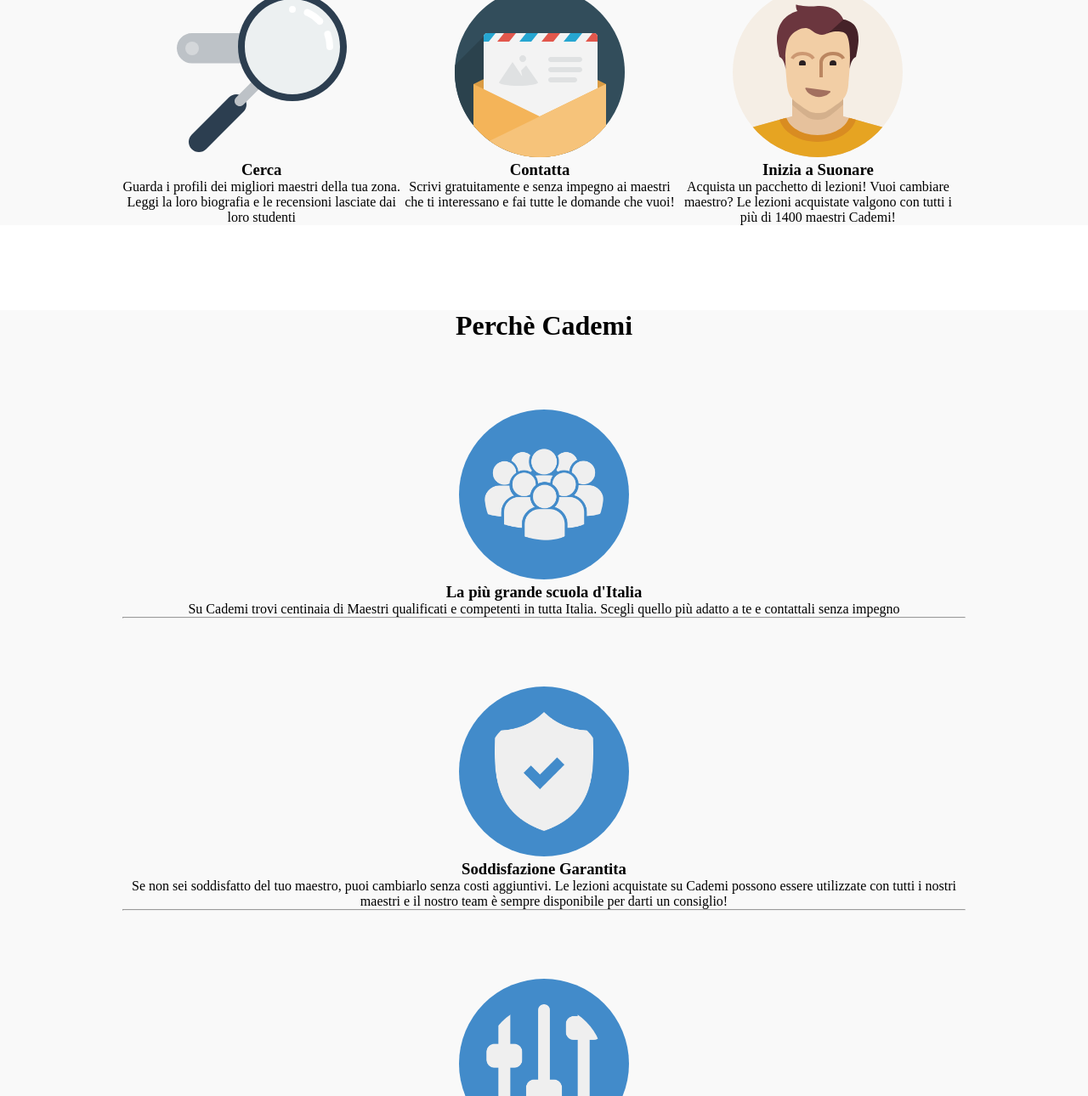
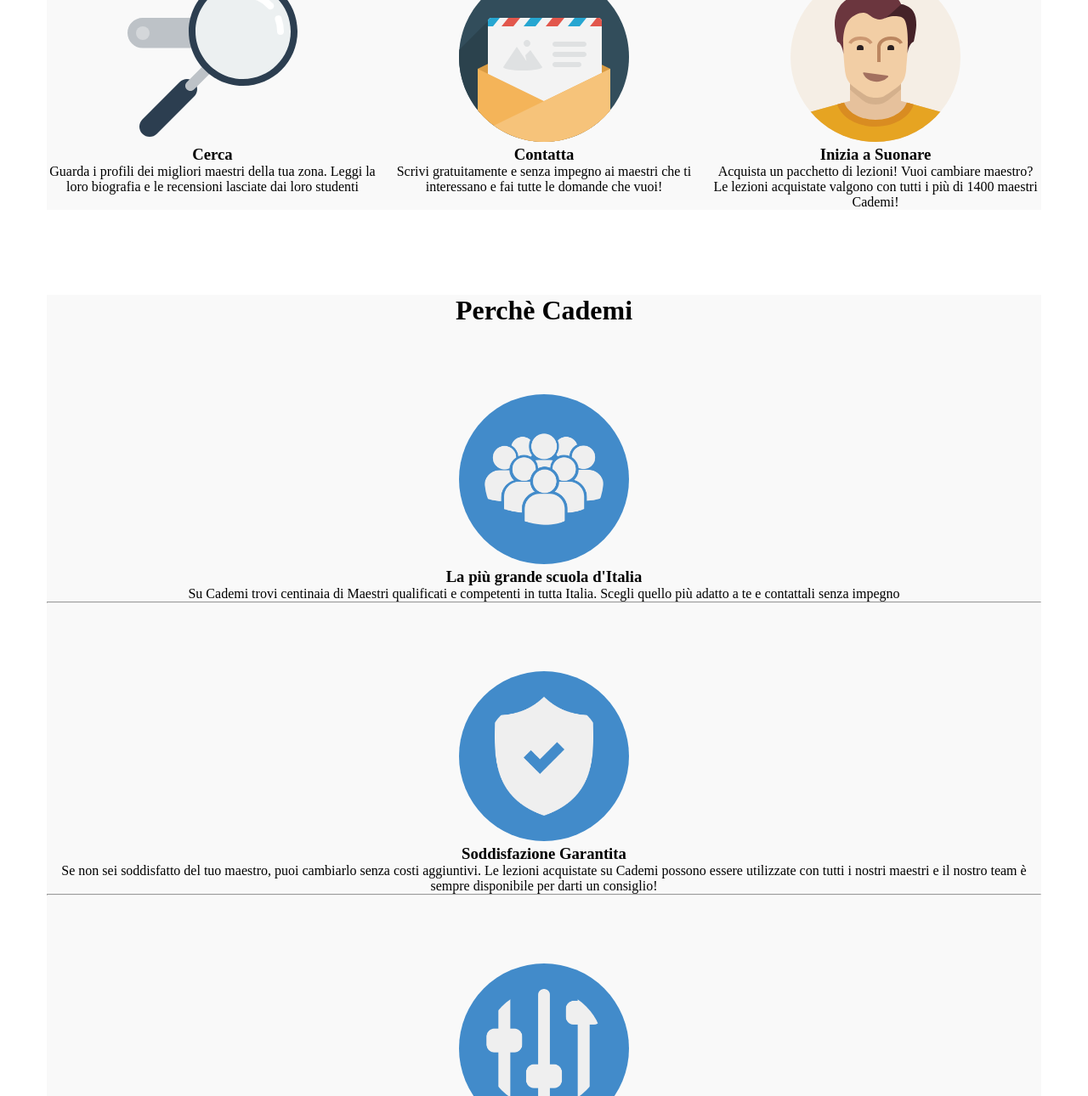
Before and after one commit to paoloferrari97/html-css-resp-wannabe-12bool, a plain HTML site: page index.html in a window 1280 px wide. Shown: the part 565-1855 px from the top of the page at 85% size. Drawn offline with Linux system fonts and the light colour scheme.

Commit message:
Metto classi  del framework nell'htmt

```diff
--- a/assets/css/framework.css
+++ b/assets/css/framework.css
@@ -4,10 +4,10 @@
     padding: 0;
 }
 
-/* .container{
+.container{
     max-width: 1170px;
     margin: 0 auto;
-} */
+}
 
 .row{
     width: 100%;
--- a/assets/css/style.css
+++ b/assets/css/style.css
@@ -1,16 +1,16 @@
 .row {
-  width: 992px;
+  /* width: 992px; */
   margin-left: auto;
   margin-right: auto;
   margin-top: 100px;
 }
 
 /* BLOCCO LEZIONI */
-#lezioni .row>.left,
+/* #lezioni .row>.left,
 #lezioni .row>.right {
   width: 50%;
   float: left;
-}
+} */
 
 #lezioni .row img {
   /* per centrare orizzontalmente */
@@ -24,12 +24,12 @@
 }
 
 /* BLOCCO STEPS */
-#steps .row>.left,
+/* #steps .row>.left,
 #steps .row>.central,
 #steps .row>.right {
   float: left;
   width: 33%;
-}
+} */
 
 #steps {
   text-align: center;
@@ -43,7 +43,7 @@
 #why .row>.first,
 #why .row>.second,
 #why .row>.third {
-  width: 100%;
+  /* width: 100%; */
   margin-top: 80px;
 }
 
@@ -54,11 +54,11 @@
 }
 
 /* COMMON */
-.row::after {
+/* .row::after {
   content: '';
   display: table;
   clear: both;
-}
+} */
 
 .container.grey {
   background-color: #f9f9f9;
@@ -68,6 +68,7 @@ img {
   height: 200px;
 }
 
-.clear {
+/* .clear {
   clear: both;
 }
+ */
--- a/index.html
+++ b/index.html
@@ -5,18 +5,18 @@
     <meta name="viewport" content="width=device-width, initial-scale=1.0">
     <link rel="stylesheet" href="./assets/css/framework.css">
     <link rel="stylesheet" href="./assets/css/style.css">
-    <title>Boolean aCademy</title>
+    <title>Boolean Academy</title>
   </head>
   <body>
     <div id="lezioni" class="container">
       <div class="row">
         <h1>Lezioni dove vuoi tu</h1>
-        <div class="left">
+        <div class="col-lg-6 col-md-12 col-xs-12"> <!-- left -->
           <img src="img/icon/maps.png" alt="">
           <h3>A casa tua</h3>
           Scegli il tuo maestro preferito e prenota la prima lezione a casa tua, a casa del maestro o nel suo studio
         </div>
-        <div class="right">
+        <div class="col-lg-6 col-md-12 col-xs-12"> <!-- right -->
           <img src="img/icon/screen.png" alt="">
           <h3>Online</h3>
           Impara senza muoverti da casa! Scegli da una vastissima lista di maestri abilitati all'insegnamento online, senza doverti preoccupare di distanze e spostamenti
@@ -27,17 +27,17 @@
     <div id="steps" class="container grey">
       <div class="row">
         <h1>Come Funziona</h1>
-        <div class="left">
+        <div class="col-lg-4 col-md-12 col-xs-12">
           <img src="img/search.svg" alt="">
           <h3>Cerca</h3>
           Guarda i profili dei migliori maestri della tua zona. Leggi la loro biografia e le recensioni lasciate dai loro studenti
         </div>
-        <div class="central">
+        <div class="col-lg-4 col-md-12 col-xs-12">
           <img src="img/letter.svg" alt="">
           <h3>Contatta</h3>
           Scrivi gratuitamente e senza impegno ai maestri che ti interessano e fai tutte le domande che vuoi!
         </div>
-        <div class="right">
+        <div class="col-lg-4 col-md-12 col-xs-12">
           <img src="img/male.svg" alt="">
           <h3>Inizia a Suonare</h3>
           Acquista un pacchetto di lezioni! Vuoi cambiare maestro? Le lezioni acquistate valgono con tutti i più di 1400 maestri Cademi!
@@ -48,19 +48,19 @@
     <div id="why" class="container grey">
       <div class="row">
         <h1>Perchè Cademi</h1>
-        <div class="first">
+        <div class="first col-lg-12 col-md-12 col-xs-12">
           <img src="img/icon/profile.png" alt="">
           <h3>La più grande scuola d'Italia</h3>
           Su Cademi trovi centinaia di Maestri qualificati e competenti in tutta Italia. Scegli quello più adatto a te e contattali senza impegno
           <hr>
         </div>
-        <div class="second">
+        <div class="second col-lg-12 col-md-12 col-xs-12">
           <img src="img/icon/secure.png" alt="">
           <h3>Soddisfazione Garantita</h3>
           Se non sei soddisfatto del tuo maestro, puoi cambiarlo senza costi aggiuntivi. Le lezioni acquistate su Cademi possono essere utilizzate con tutti i nostri maestri e il nostro team è sempre disponibile per darti un consiglio!
           <hr>
         </div>
-        <div class="third">
+        <div class="third col-lg-12 col-md-12 col-xs-12">
           <img src="img/icon/flex.png" alt="">
           <h3>Flessibile e Conveniente</h3>
           Cademi non ha alcun costo d’iscrizione a differenza delle scuole di musica tradizionali. Inoltre, sei tu a scegliere dove fare lezione e gli orari delle tue lezioni.
```
